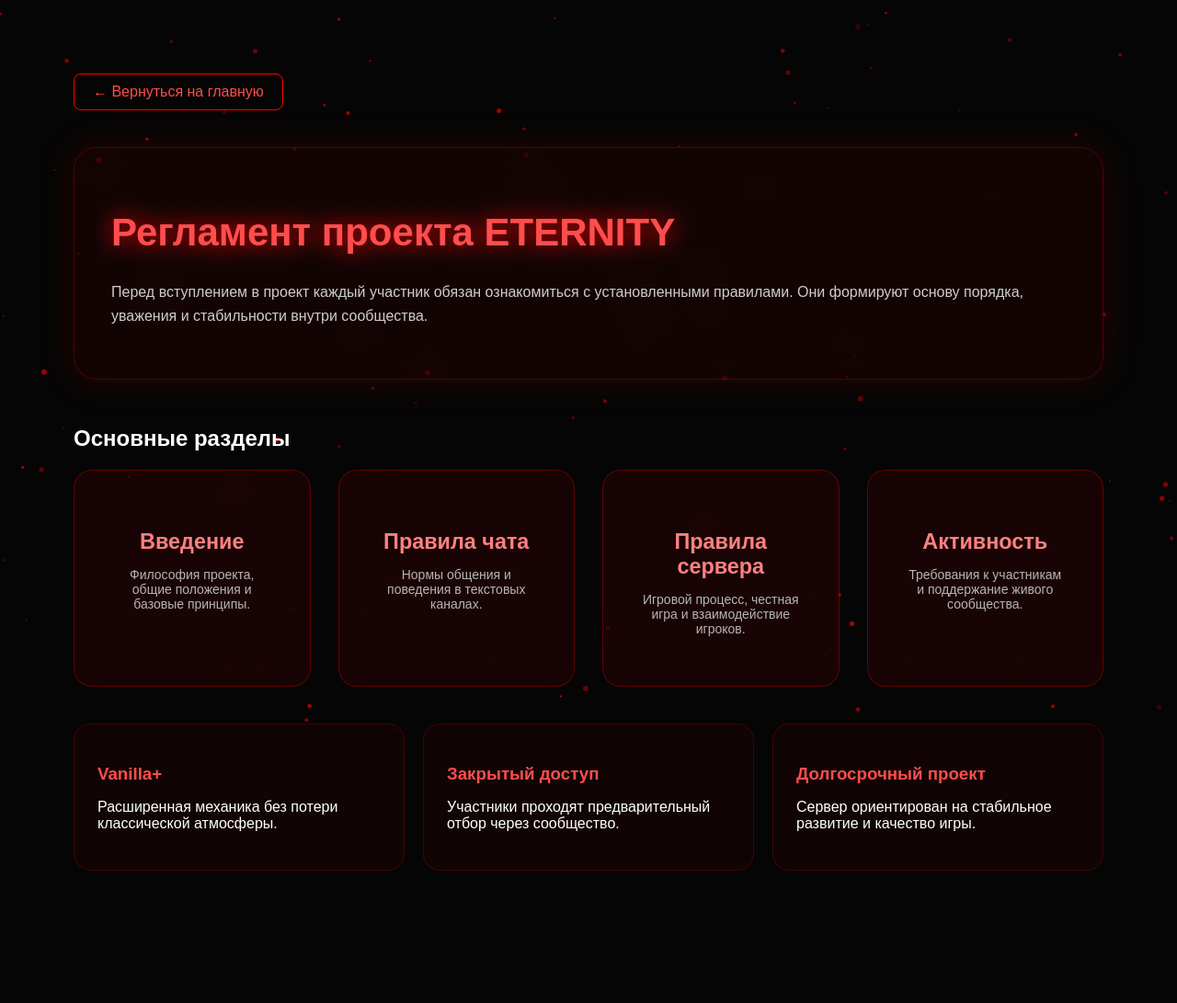
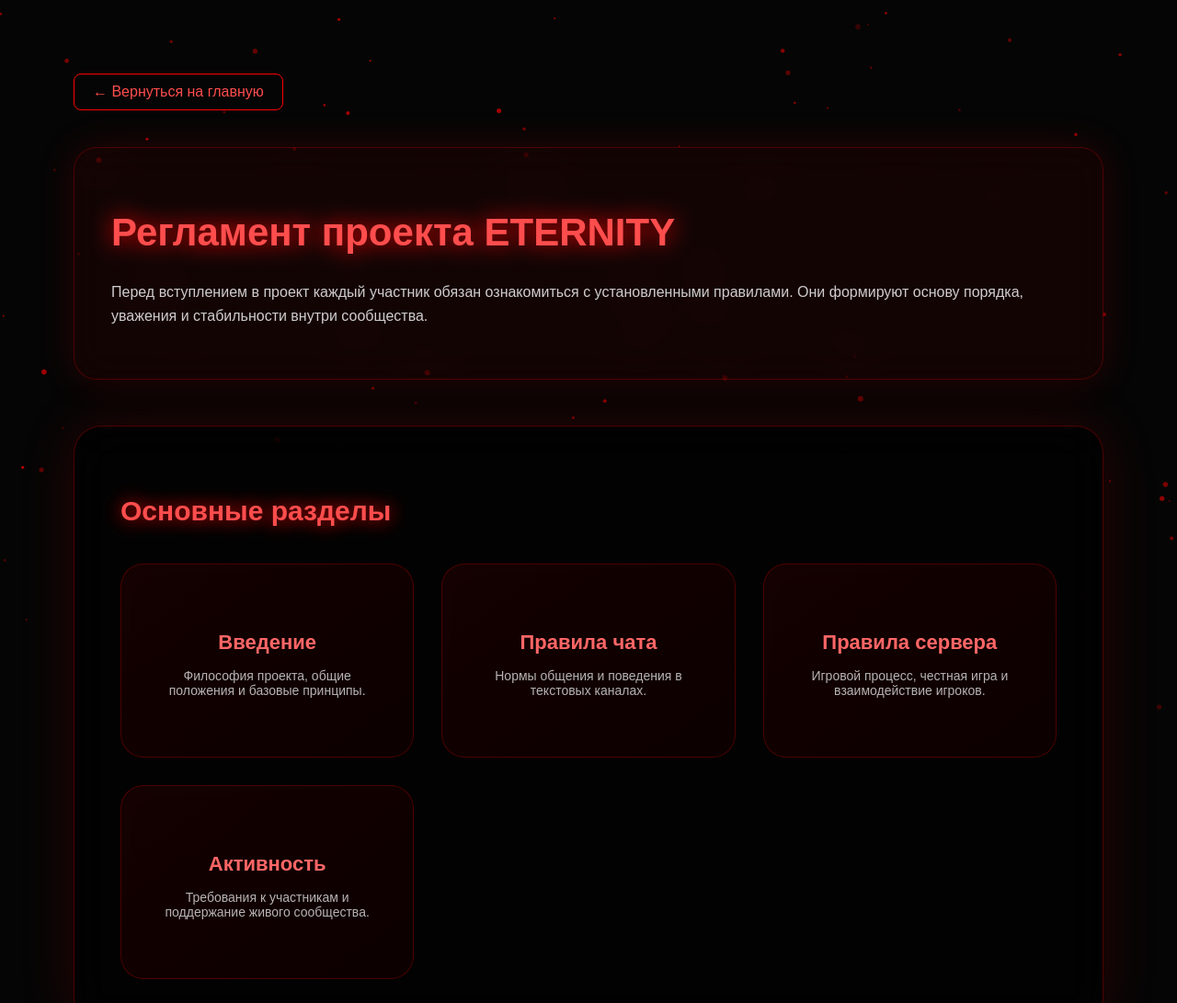
Before and after one commit to Dtermi/eternity-site, a plain HTML site: page rules.html in a window 1280 px wide. Shown: the top 1091 px of the page at 92% size. Drawn offline with Linux system fonts and the light colour scheme; a web font is replaced by a local one.

Commit message:
Update rules-style.css

```diff
--- a/rules-style.css
+++ b/rules-style.css
@@ -129,6 +129,55 @@ h1 {
     margin-bottom: 10px;
     color: #ff8080;
 }
+/* ОБЁРТКА РАЗДЕЛОВ */
+
+.sections-wrapper {
+    margin-top: 50px;
+    padding: 50px;
+    border-radius: 30px;
+    background: rgba(0, 0, 0, 0.6);
+    backdrop-filter: blur(25px);
+    border: 1px solid rgba(255, 0, 0, 0.3);
+    box-shadow: 0 0 60px rgba(255, 0, 0, 0.15);
+}
+
+.sections-title {
+    margin-bottom: 40px;
+    font-size: 30px;
+    color: #ff4d4d;
+    text-shadow: 0 0 20px red;
+}
+
+/* ОБНОВЛЁННЫЕ КАРТОЧКИ */
+
+.rule-card {
+    text-decoration: none;
+    color: white;
+    padding: 50px 30px;
+    border-radius: 25px;
+    background: linear-gradient(145deg, rgba(255, 0, 0, 0.08), rgba(20, 0, 0, 0.6));
+    backdrop-filter: blur(20px);
+    border: 1px solid rgba(255, 0, 0, 0.25);
+    transition: 0.4s ease;
+    text-align: center;
+}
+
+.rule-card h3 {
+    font-size: 22px;
+    margin-bottom: 15px;
+    color: #ff6666;
+}
+
+.rule-card p {
+    font-size: 15px;
+    opacity: 0.75;
+}
+
+.rule-card:hover {
+    transform: translateY(-10px) scale(1.03);
+    box-shadow: 0 0 50px rgba(255, 0, 0, 0.4);
+    border-color: #ff0000;
+}
 
 .rule-card p {
     font-size: 14px;
```
